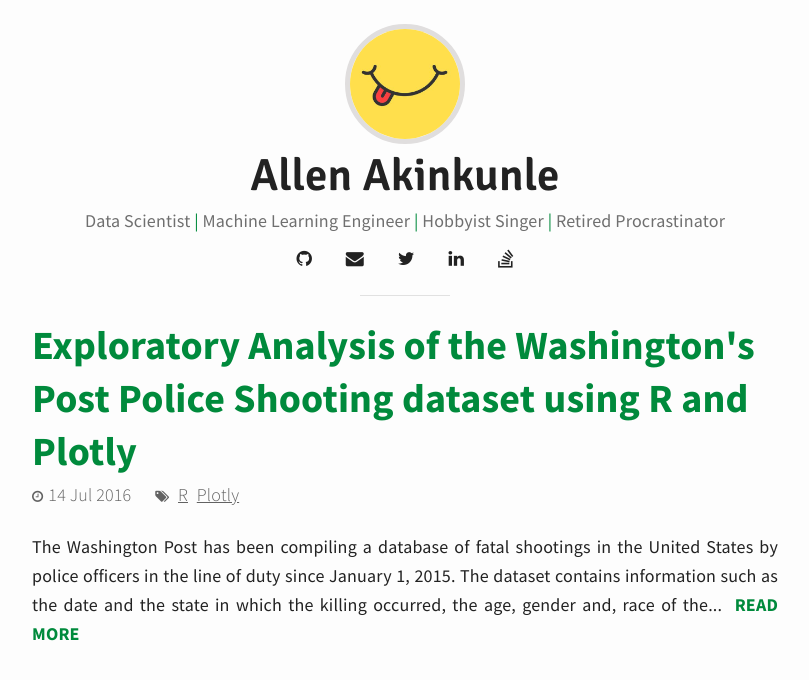
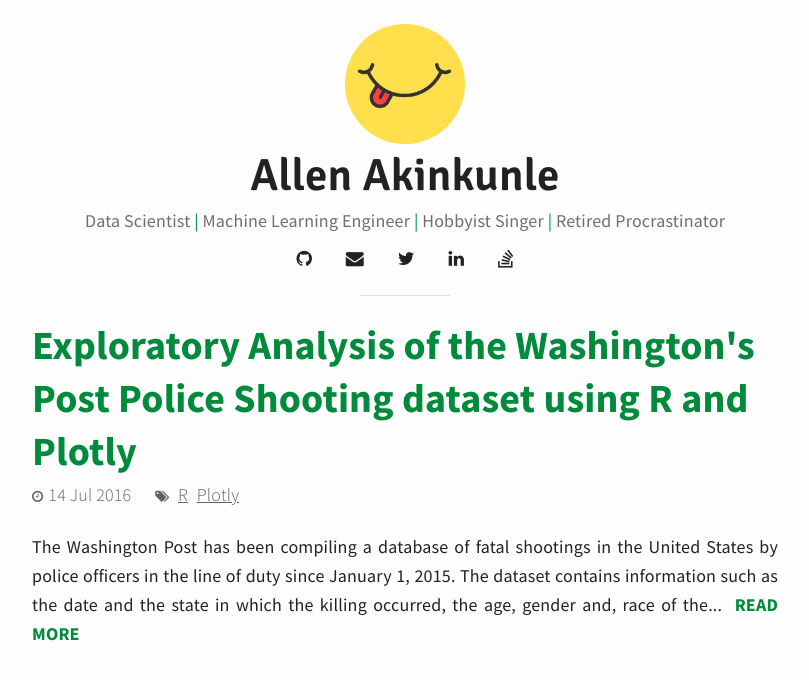
Before and after one commit to allenakinkunle/allenakinkunle.github.io, a Jekyll site: the page built from index.html, in a window 1280 px wide. Shown: the top 680 px of the page, without its empty margins (235-1044 px from the left). Built offline with Jekyll 4.4.1, drawn with Linux system fonts in a browser that asks for light colours; nearby versions of some CDN libraries; a script that is not in the unit is left out; the list of posts is cut into pages by our own code.

Commit message:
Remove image border

```diff
--- a/_sass/layout.scss
+++ b/_sass/layout.scss
@@ -154,7 +154,7 @@
   	max-height: 120px;
   	margin: 0 auto;
   	display: block;
-    border: 5px solid darken($syntax-highlighter-background, 5%);
+    //border: 5px solid darken($syntax-highlighter-background, 5%);
     border-radius: 50%;
   }
   h1 {
```
